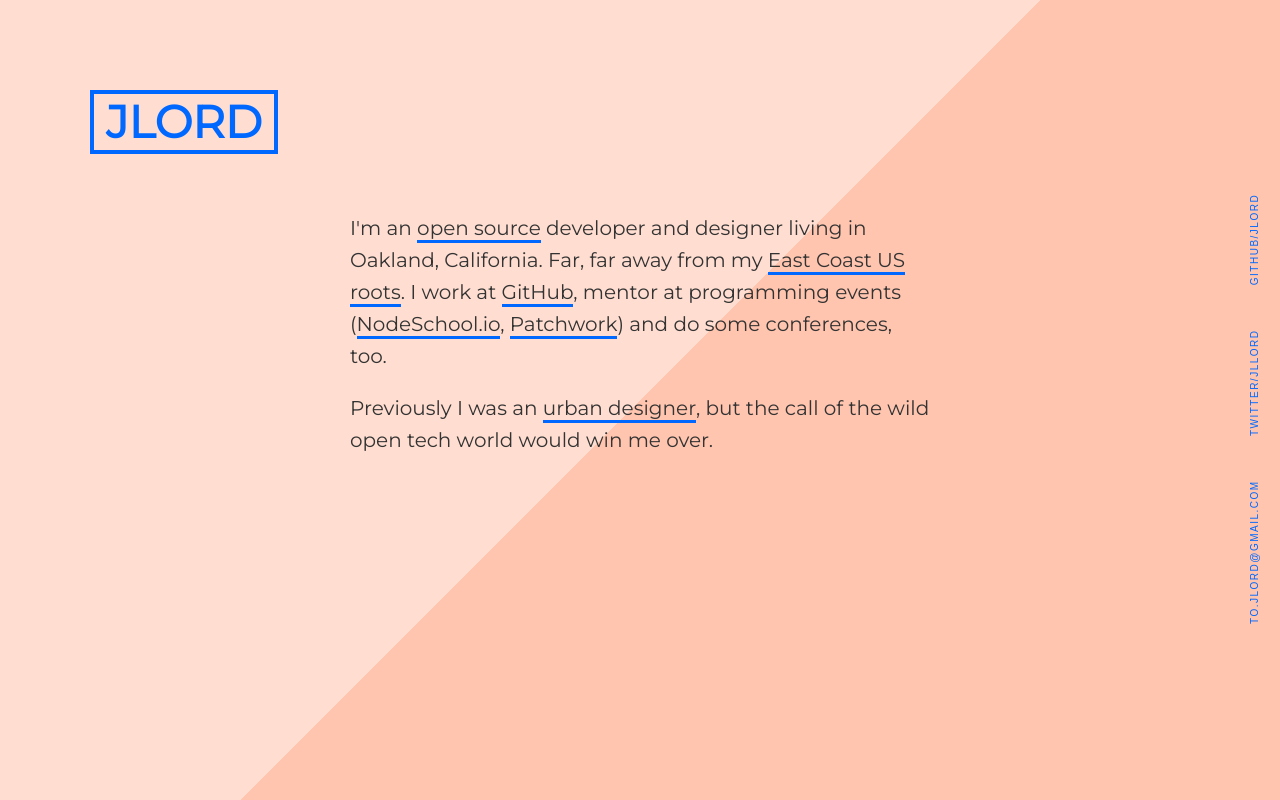
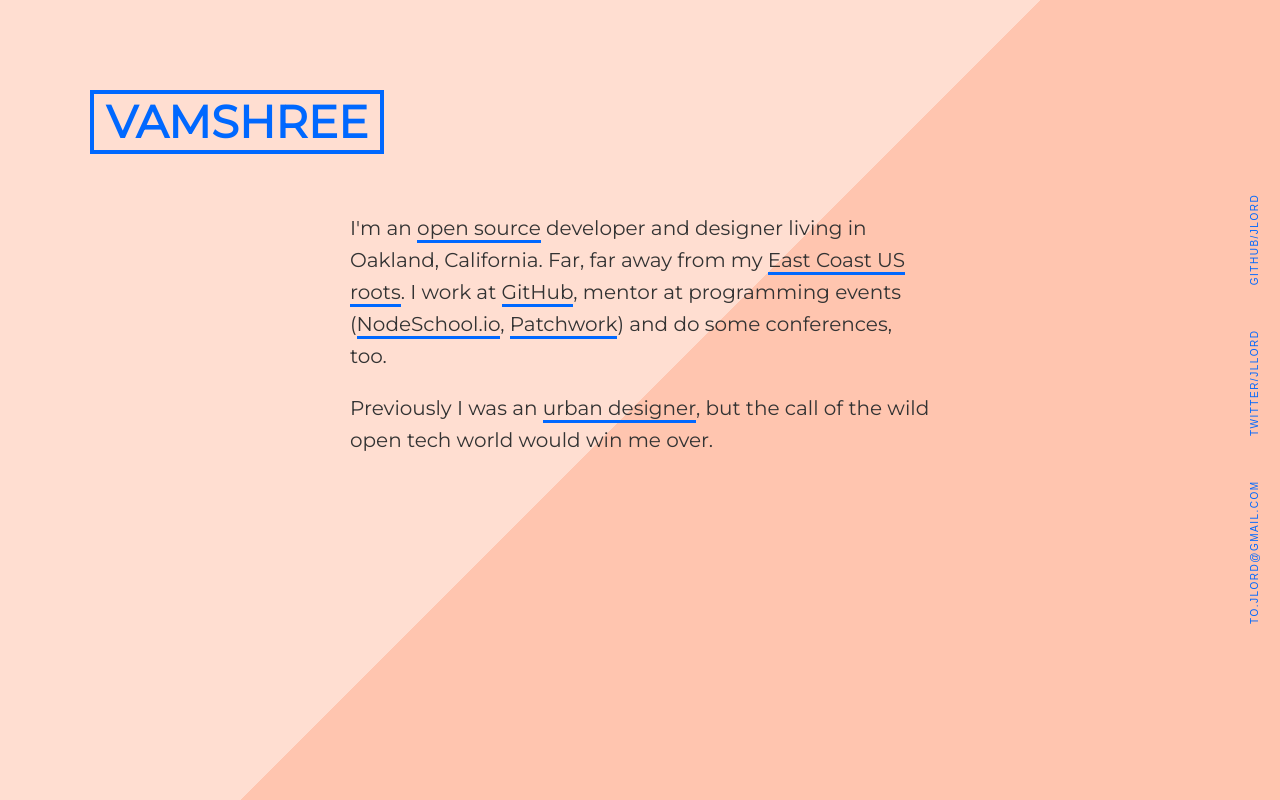
Before and after one commit to Jay2983/githubtraining, a plain HTML site: page index.html in a window 1280 px wide. Drawn offline with Linux system fonts and the light colour scheme.

Commit message:
Test Commit  - Vamshree

```diff
--- a/index.html
+++ b/index.html
@@ -11,7 +11,7 @@
     <div class="wrapper">
     <div class="container">
       <header>
-        <h1 class="name">jlord</h1>
+        <h1 class="name">VAMSHREE</h1>
       </header>
       <article>
         <p>I'm an <a href="http://en.wikipedia.org/wiki/Open-source_software" target="_blank">open source</a> developer and designer living in Oakland, California. Far, far away from my <a href="http://en.wikipedia.org/wiki/Central_Georgia" target="_blank">East Coast US roots</a>. I work at <a href="http://www.github.com/about" target="_blank">GitHub</a>, mentor at programming events (<a href="http://www.nodeschool.io">NodeSchool.io</a>, <a href="https://github.com/blog/1805-patchwork-night" target="_blank">Patchwork</a>) and do some conferences, too.</p>
```
